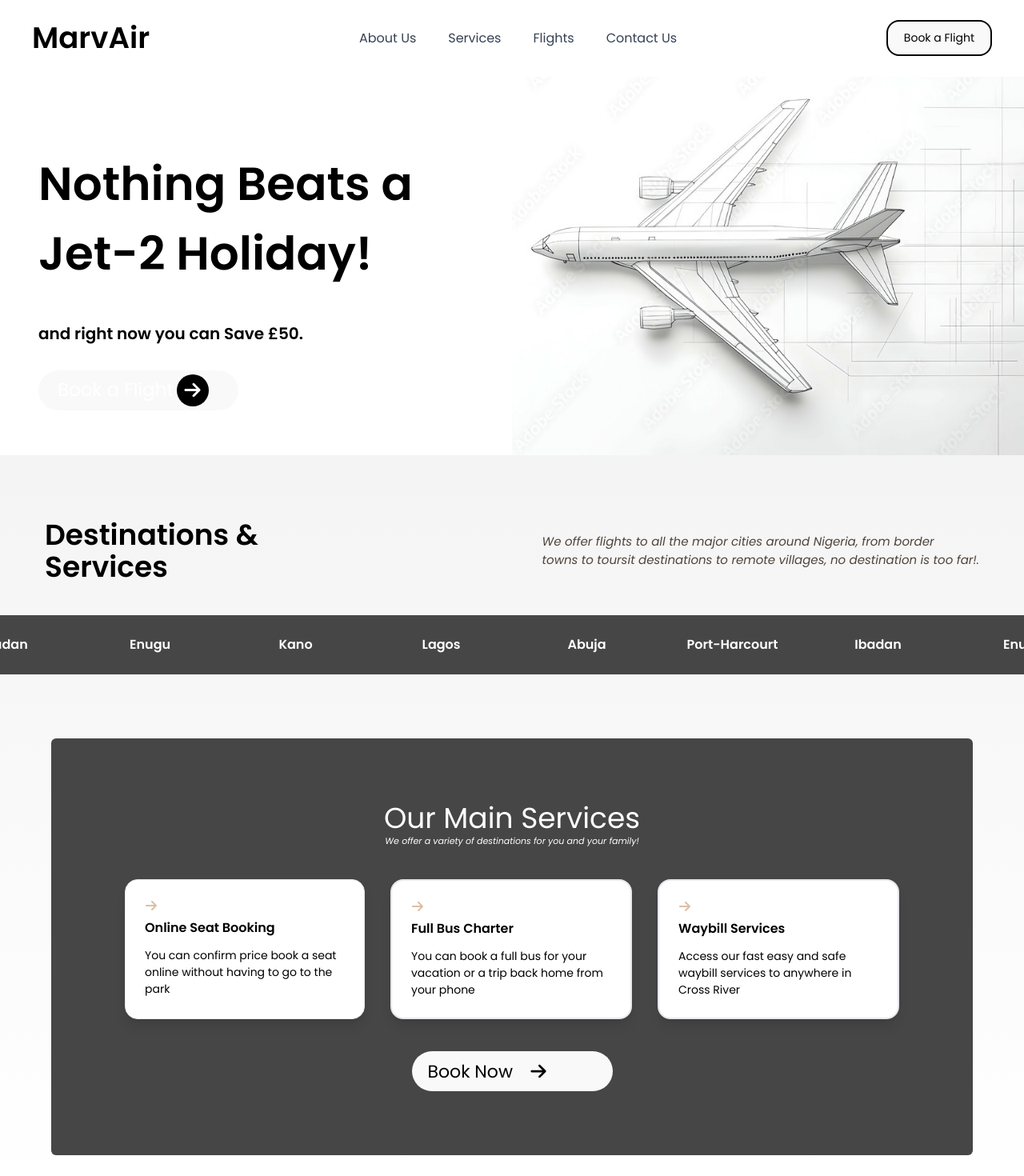
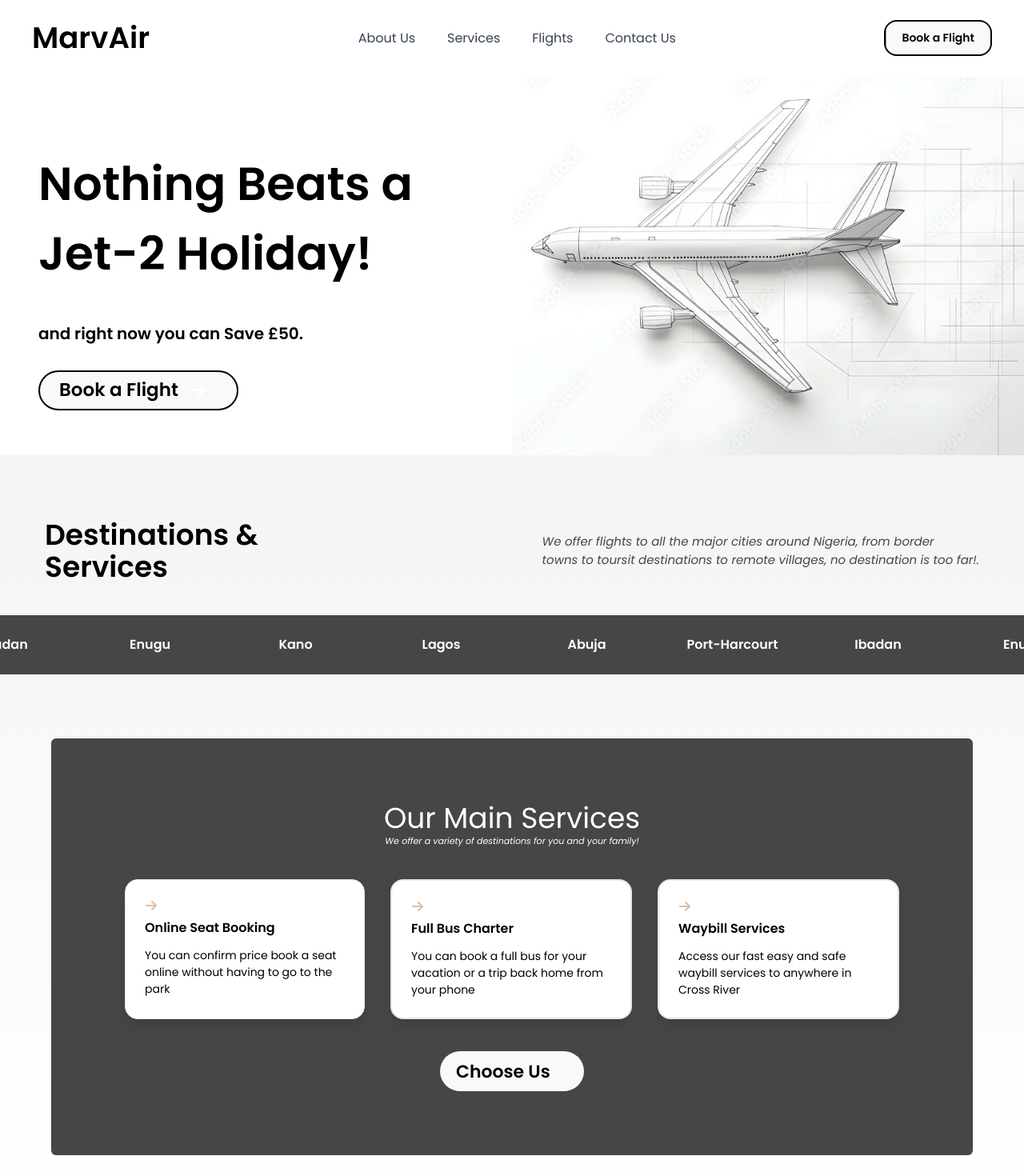
Before and after one commit to PandaBear-1/MarvAir, a React (Vite) app: page / in a window 1280 px wide. Shown: the top 1470 px of the page at 80% size. Built offline with nearby package versions, Linux system fonts and the light colour scheme.

Commit message:
added the email service and finished the app

```diff
--- a/package.json
+++ b/package.json
@@ -10,7 +10,9 @@
     "preview": "vite preview"
   },
   "dependencies": {
+    "@emailjs/browser": "^4.4.1",
     "@tailwindcss/vite": "^4.1.10",
+    "aos": "^3.0.0-beta.6",
     "react": "^19.1.0",
     "react-dom": "^19.1.0",
     "react-icons": "^5.5.0",
--- /dev/null
+++ b/sendEmail.js
@@ -0,0 +1,21 @@
+import emailjs from '@emailjs/browser';
+
+export const sendBookingEmail = (formData, flight) => {
+    const templateParams = {
+      firstName: formData.firstName,
+      lastName: formData.lastName,
+      email: formData.email,
+      departure: flight.departure,
+      destination: flight.destination,
+      time: flight.time,
+      date: flight.date,
+      price: flight.price
+    };
+
+    return emailjs.send(
+        'service_lmp0ryr',
+        'template_1tkbwpk',
+        templateParams,
+        'bztF0qwfOViSuAhiL'
+    );
+};
--- a/src/App.jsx
+++ b/src/App.jsx
@@ -4,10 +4,18 @@ import Destinations from './Components/Destinations'
 import Footer from './Components/Footer'
 import Header from './Components/Header'
 import Hero from './Components/Hero'
+import AOS from 'aos';
+import 'aos/dist/aos.css';
+import { useEffect } from 'react';
 
 function App() {
 
+  useEffect(()=>{
+    AOS.init(
+      {once: true}
+    );
 
+  }, [])
 
   return (
     <>
--- a/src/Components/AboutUs.jsx
+++ b/src/Components/AboutUs.jsx
@@ -2,6 +2,7 @@ import { Link } from 'react-router-dom'
 import { FaArrowRight } from "react-icons/fa6";
 
 function AboutUs() {
+
   return (
 
     <div className='flex items-center justify-center mt-10 md:mt-20 '>
@@ -12,21 +13,24 @@ function AboutUs() {
 
         <div className='flex flex-col md:flex-row gap-4 md:gap-8 mt-5 md:mt-10'>
 
-          <div className='bg-white text-black border-1 px-5 py-3 md:px-6 md:py-6 border-gray-200 rounded-2xl shadow-lg
+          <div data-aos="flip-left" data-aos-duration="1000"
+           className='bg-white text-black border-1 px-5 py-3 md:px-6 md:py-6 border-gray-200 rounded-2xl shadow-lg
            hover:scale-110 animation-all duration-300 ease-in-out '>
             <FaArrowRight className='text-[#dcbfa6]'/>
             <h3 className='font-bold mt-2'>Online Seat Booking</h3>
             <p  className='w-[250px] text-[12px] md:text-[14px] mt-3'>You can confirm price book a seat online without having to go to the park </p>
           </div>
 
-          <div className='bg-white text-black border-2 px-5 py-3 md:px-6 md:py-6 border-gray-200 rounded-2xl shadow-lg
+          <div data-aos="flip-left" data-aos-duration="1000"
+           className='bg-white text-black border-2 px-5 py-3 md:px-6 md:py-6 border-gray-200 rounded-2xl shadow-lg
           hover:scale-110 animation-all duration-300 ease-in-out'>
             <FaArrowRight className='text-[#dcbfa6]'/>
             <h3 className='font-bold mt-1 md:mt-2'>Full Bus Charter</h3>
             <p  className='w-[250px] text-[12px] md:text-[14px] mt-1 md:mt-3'>You can book a full bus for your vacation or a trip back home from your phone </p>
           </div>
 
-          <div className='bg-white text-black border-2 px-5 py-3 md:px-6 md:py-6 border-gray-200 rounded-2xl shadow-lg
+          <div data-aos="flip-left" data-aos-duration="800"
+           className='bg-white text-black border-2 px-5 py-3 md:px-6 md:py-6 border-gray-200 rounded-2xl shadow-lg
           hover:scale-110 animation-all duration-300 ease-in-out'>
             <FaArrowRight className='text-[#dcbfa6]' />
             <h3 className='font-bold mt-2'>Waybill Services</h3>
@@ -35,11 +39,12 @@ function AboutUs() {
         </div>
 
       <Link to={'/booking'}>
-      <button className='bg-white text-black text-[16px] md:text-[22px] text-left border-none
-              rounded-full mt-5 md:mt-10 w-[150px] h-[30px] md:w-[251px] md:h-[50px] p-2 md:p-5 flex items-center gap-4
-               '>Book Now
-               <div className=' rounded-full w-4 h-4 md:w-8 md:h-8 flex items-center justify-center '>
-                <FaArrowRight className='text-black' /></div>
+      <button className='relative font-semibold overflow-hidden group bg-white text-black text-[16px] md:text-[22px] text-left border-none
+              rounded-full mt-5 md:mt-10 w-[150px] h-[30px] md:w-[180px] md:h-[50px] p-2 md:p-5 flex items-center gap-4
+               '>  <span className='absolute inset-0 w-full bg-black -translate-x-full group-hover:translate-x-0 rounded-md
+               transition-transform duration-400   '></span>
+               <span className='relative z-10 text-black group-hover:text-white transition-colors duration-400'>
+                      Choose Us</span>
         </button>
       </Link>
       </div>
--- a/src/Components/BookingForm.jsx
+++ b/src/Components/BookingForm.jsx
@@ -3,6 +3,7 @@ import { useState } from 'react';
 import { IoAirplaneSharp } from "react-icons/io5";
 import Header from './Header';
 import Footer from './Footer';
+import { sendBookingEmail } from '../../sendEmail';
 
 
 function BookingForm(){
@@ -10,32 +11,38 @@ function BookingForm(){
   const location = useLocation();
   const navigate = useNavigate();
   const flight = location.state?.flight;
-
+  const [loading, setLoading] = useState(false);
+  const [success, setSuccess] = useState(false);
   const [formData, setFormData] = useState({
-    name: '',
+    firstName: '',
+    lastName: '',
     email: '',
     phone: '',
-    passport: '',
   });
 
   const handleChange = (e) => {
     setFormData({ ...formData, [e.target.name]: e.target.value });
   };
 
-  const handleSubmit = (e) => {
+  const handleSubmit = async (e) => {
     e.preventDefault();
+    setLoading(true);
 
-    // Add booking logic here — send to API or show confirmation screen
-    console.log('Booking Info:', { ...formData, flight });
-
-    // Redirect or show a success message
-    alert('Booking confirmed!');
-    navigate('/');
+    try {
+      await sendBookingEmail(formData, flight);
+      setSuccess(true);
+      setTimeout(() => navigate('/'), 3000);
+    } catch (err) {
+      console.error('Email failed:', err);
+    } finally {
+      setLoading(false);
+    }
   };
 
-//   if (!flight) {
-//     return <div className="p-6 text-center text-red-600">No flight selected.</div>;
-//   }
+
+  if (!flight) {
+    return <div className="p-6 text-center text-red-600">No flight selected.</div>;
+  }
 
   return (
     <div className='bg-white h-screen'>
@@ -63,10 +70,19 @@ function BookingForm(){
         <form onSubmit={handleSubmit} className="grid grid-cols-1 md:grid-cols-2 gap-4 text-black">
             <input
             type="text"
-            name="name"
+            name="firstName"
             required
-            placeholder="Full Name"
-            value={formData.name}
+            placeholder="First Name"
+            value={formData.firstName}
+            onChange={handleChange}
+            className="border rounded p-3"
+            />
+             <input
+            type="text"
+            name="lastName"
+            required
+            placeholder="Last Name"
+            value={formData.lastName}
             onChange={handleChange}
             className="border rounded p-3"
             />
@@ -88,23 +104,15 @@ function BookingForm(){
             onChange={handleChange}
             className="border rounded p-3"
             />
-            <input
-            type="text"
-            name="passport"
-            required
-            placeholder="Passport Number or ID"
-            value={formData.passport}
-            onChange={handleChange}
-            className="border rounded p-3"
-            />
-
             <div className="col-span-1 md:col-span-2 mt-4">
             <button
                 type="submit"
                 className="w-full bg-[#464646] hover:bg-black text-white py-3 rounded transition"
             >
-                Confirm Booking
+                {loading ? 'Sending...' : 'Confirm Booking'}
             </button>
+
+            {success && <p className="mt-4 text-green-500">Booking Confirmed 🎉</p>}
             </div>
         </form>
 
--- a/src/Components/Destinations.jsx
+++ b/src/Components/Destinations.jsx
@@ -1,11 +1,19 @@
 import AboutUs from './AboutUs'
+import AOS from 'aos';
+import 'aos/dist/aos.css';
+import { useEffect } from 'react';
 
 function Destinations() {
+  useEffect(()=>{
+    AOS.init()
+  }, [])
+
 
   return (
     <div className="bg-gradient-to-b from-[#f4f4f4] to-white text-[#4e443b] pt-10 md:pt-20 pb-5 md:pb-10">
         <div className="flex justify-between items-center gap-8 md:gap-0  px-4 md:px-14 ">
-            <h2 className="text-2xl md:text-4xl font-bold  text-black">Destinations & <br /> Services</h2>
+            <h2 data-aos="fade-up" data-aos-duration="1000"
+             className="text-2xl md:text-4xl font-bold  text-black">Destinations & <br /> Services</h2>
             <p className="text-[11px] md:text-[15px] italic ">We offer flights to all the major cities around Nigeria, from border <br />towns to toursit destinations to remote villages, no destination is too far!.</p>
         </div>
 
--- a/src/Components/Footer.jsx
+++ b/src/Components/Footer.jsx
@@ -2,7 +2,7 @@
 
 function Footer() {
   return (
-    <div>
+    <div  data-aos="fade-up" data-aos-duration="1000">
      <footer className=" bg-[#464646] text-white px-10 ">
          <div className="max-w-7xl mx-auto px-6 py-12">
         <div className="flex flex-col md:flex-row justify-between items-start gap-8">
--- a/src/Components/Header.jsx
+++ b/src/Components/Header.jsx
@@ -13,8 +13,12 @@ function Header({text, link }) {
         </ul>
 
         <Link to={link} >
-        <button className='bg-white text-black border-2 rounded-2xl font-poppins
-        px-[10px] py-[5px] md:px-[20px] md:py-[10px] text-[14px] '>{text}</button>
+        <button className=' relative font-semibold overflow-hidden group border-2 border-black rounded-2xl font-poppins
+        px-[10px] py-[5px] md:px-[20px] md:py-[10px] text-[14px] '>
+          <span className='absolute inset-0 w-full bg-black -translate-x-full group-hover:translate-x-0 rounded-md
+          transition-transform duration-400   '></span>
+          <span className='relative z-10 text-black group-hover:text-white transition-colors duration-400'>
+            {text}</span></button>
         </Link>
 
     </nav>
--- a/src/Components/Hero.jsx
+++ b/src/Components/Hero.jsx
@@ -5,22 +5,27 @@ import { Link } from 'react-router-dom'
 function Hero() {
   return (
     <div className='flex flex-col md:flex-row bg-white'>
-        <div className='mt-[20px] md:mt-[90px] px-5 md:px-12 w-full md:w-1/2 pb-14'>
+        <div className='mt-[20px] md:mt-[90px] px-5 md:px-12 w-full md:w-1/2 pb-0 md:pb-14'>
             {/* <h2 className='text-black text-[35px] lg:text-[58px] font-bold mb-2 md:mb-4
              '>Enjoy Luxury Flights! <br /> Value for Money.</h2> */}
-               <h2 className='text-black text-[25px] lg:text-[58px] font-bold mb-2 md:mb-4
+               <h2 className='text-black text-[45px] lg:text-[58px] font-bold mb-2 md:mb-4
              '>Nothing Beats a Jet-2 Holiday! <br /> <span className='text-[20px]'>and right now you can Save £50.</span></h2>
                 <Link to={'/booking'} >
-             <button className='bg-black text-white text-[14px] md:text-[23px] text-left border-none
+             <button data-aos="zoom-in" data-aos-duration="1000"
+              className='relative font-semibold overflow-hidden group  text-black text-[14px] md:text-[23px] text-left border-2
                 rounded-full w-[140px] h-[30px] md:w-[250px] md:h-[50px] px-3 md:px-6 py-2 md:py-3 flex items-center gap-1
-                '>Book a Flight
-                <div className='bg-black rounded-full w-3 h-3 md:w-10 md:h-10 flex items-center justify-center '>
+                '><span className='absolute inset-0 w-full bg-black -translate-x-full group-hover:translate-x-0 rounded-md
+                transition-transform duration-400   '></span>
+                  <span className='relative z-10 text-black group-hover:text-white transition-colors duration-400'>
+                    Book a Flight</span>
+                <div className=' relative rounded-full w-3 h-3 md:w-10 md:h-10 flex items-center justify-center '>
                   <FaArrowRight className='text-white' /></div>
              </button>
                 </Link>
 
         </div>
-        <img src={logo_1} alt="logo_1" className='w-full md:w-1/2 h-[300px] md:h-auto' />
+        <img  data-aos="fade-left" data-aos-duration="1000" data-aos-offset="300"
+         src={logo_1} alt="logo_1" className='w-full md:w-1/2 h-[300px] md:h-auto' />
     </div>
   )
 }
```
Also changed, not shown: 2 other files (tests, documents, lock files or other folders).
